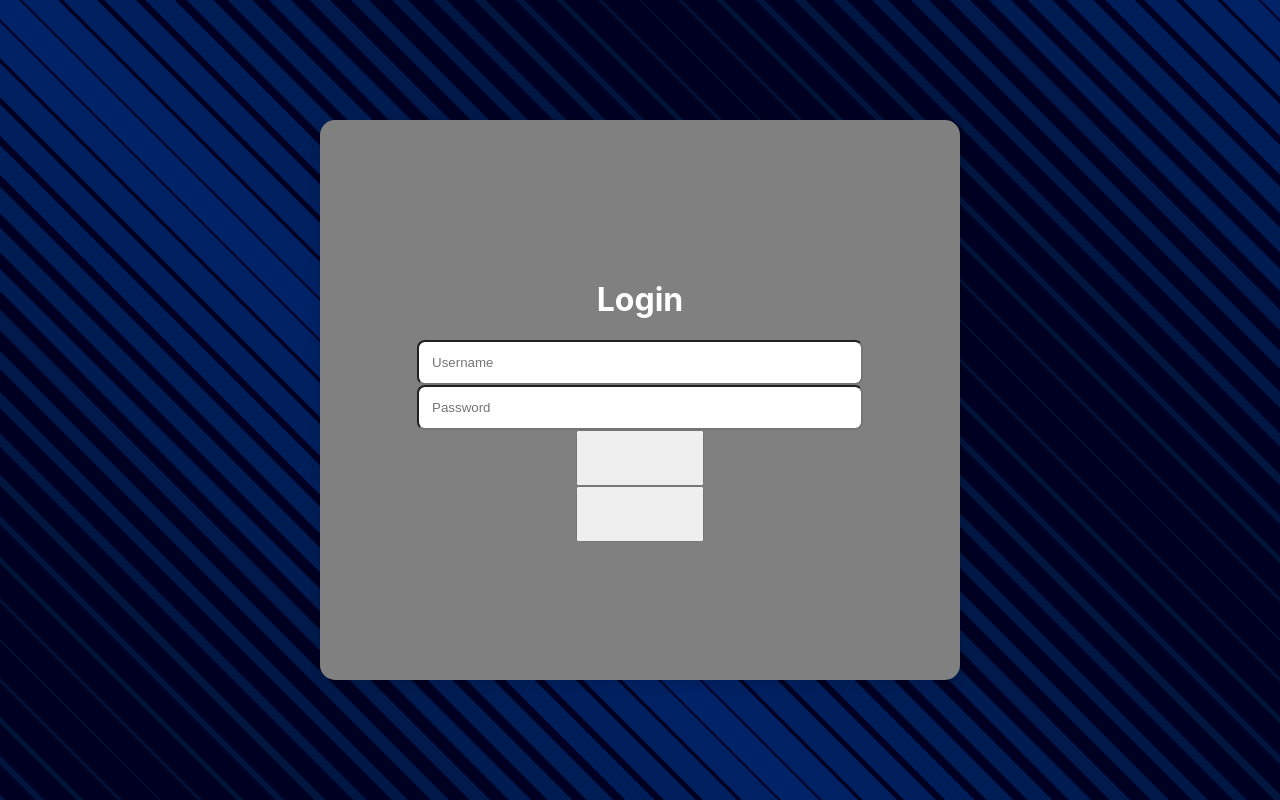
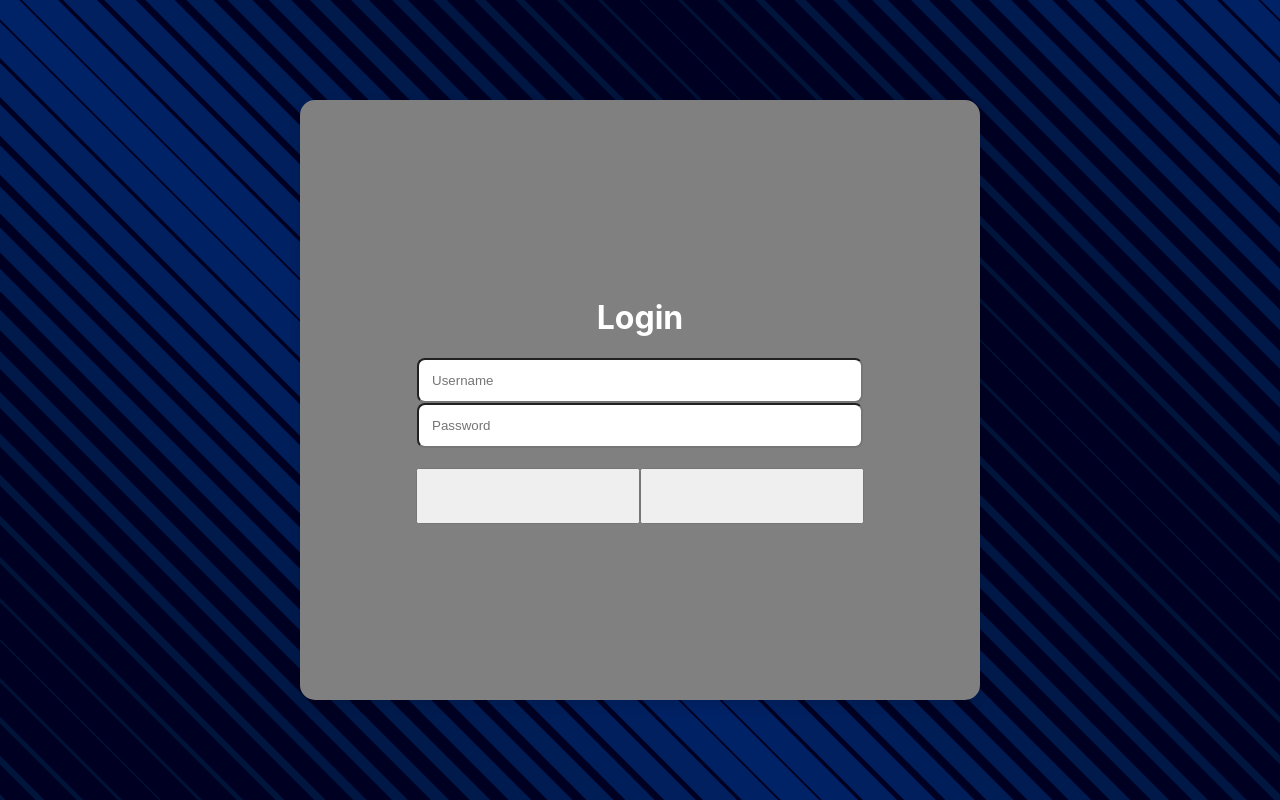
Before and after one commit to Damon-Martin/ChatApp, a React (Create React App) app in the folder client-side/: page / in a window 1280 px wide. Built offline with nearby package versions, Linux system fonts and the light colour scheme.

Commit message:
Fixed Flex Direction Bug

```diff
--- a/client-side/src/components-small/login-btn/login-btn.jsx
+++ b/client-side/src/components-small/login-btn/login-btn.jsx
@@ -1,6 +1,6 @@
 const styles = {
-    width: '20%',
-    height: '10%',
+    width: '35%',
+    height: '100%',
 }
 
 function LoginBtn() {
--- a/client-side/src/components/login-card.jsx
+++ b/client-side/src/components/login-card.jsx
@@ -1,6 +1,3 @@
-// Send the dimensions as a str as there are lots of ways to do size like 'px', '%' etc...
-// color is a string
-// Note: calling content children is important anything else will not work
 import React, { useState, useEffect, useCallback } from 'react';
 import TextInput from '../components-small/text-input/text-input';
 import LoginBtn from '../components-small/login-btn/login-btn';
@@ -27,11 +24,12 @@
         // Call handleResize immediately to set the initial size
         handleResize();
 
-        // Cleanup event listener when component unmount
+        // Cleanup event listener when component unmounts
         return () => window.removeEventListener('resize', handleResize);
-    }, [handleResize]); // Use handleResize in the dependency array
+    }, [handleResize]);
 
-    const wrapper = {
+    // Styles
+    const wrapperStyle = {
         backgroundColor: color,
         width: cardWidth,
         height: cardHeight,
@@ -42,14 +40,28 @@
         justifyContent: 'center',
         alignItems: 'center',
         transition: 'width 0.3s ease, height 0.3s ease',
+        padding: '20px', // Optional padding for inner spacing
+    };
+
+    const buttonContainerStyle = {
+        display: 'flex',
+        justifyContent: 'center', // Align buttons to the right
+        width: '100%', // Ensure the button container takes full width
+        height: '10%', // Ensure the button container takes full width
+        marginTop: '20px',
     };
 
     return (
-        <form style={wrapper}>
+        <form style={wrapperStyle}>
             <h1>Login</h1>
-            <TextInput placeholder={'Username'} required={true} />
-            <TextInput placeholder={'Password'} type='password' required={true} />
-            <LoginBtn/><LoginBtn/>
+            <TextInput placeholder="Username" required={true} />
+            <TextInput placeholder="Password" type="password" required={true} />
+
+            {/* Button container aligned to the right */}
+            <div style={buttonContainerStyle}>
+                <LoginBtn />
+                <LoginBtn />
+            </div>
         </form>
     );
 }
```
